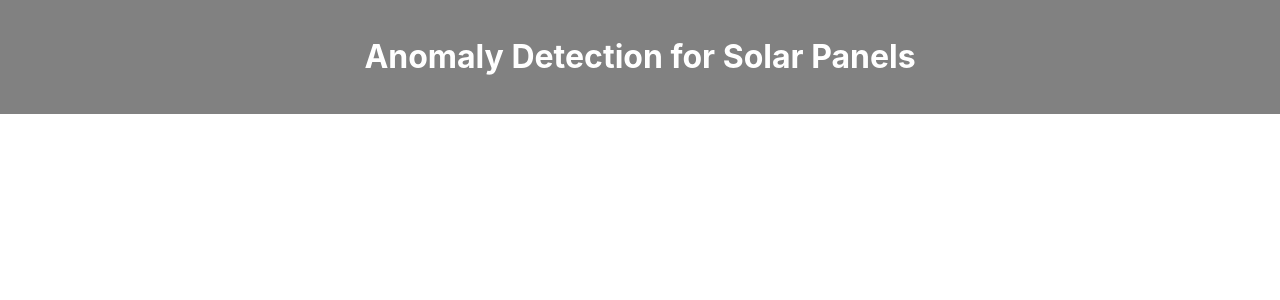
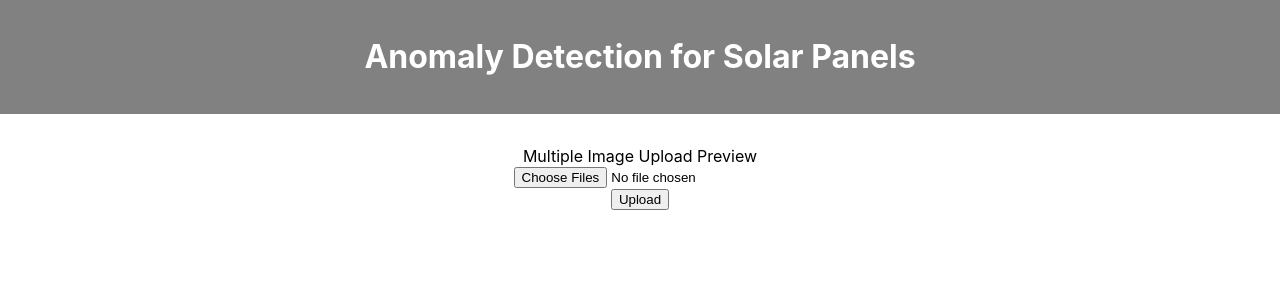
Before and after one commit to BrokenImage/raptor, a React (Create React App) app in the folder raptor_app/: page / in a window 1280 px wide. Shown: the top 300 px of the page. Built offline with nearby package versions, Linux system fonts and the light colour scheme.

Commit message:
upload images button

```diff
--- a/raptor_app/src/App.js
+++ b/raptor_app/src/App.js
@@ -1,14 +1,33 @@
-import React from 'react';
+import React, {Component} from 'react';
 // import logo from './logo.svg';
 import './App.css';
-import Landing from './Landing';
+import Landing from './components/Landing';
+import MultipleImageUploadComponent from './components/multiple-image-upload';
+import { render } from 'react-dom';
 
-function App() {
-  return (
-    <div className="App">
-      <Landing />
-    </div>
-  );
+
+class App extends Component {
+  render() {
+    return (
+      <div className="App">
+        <Landing />
+        <div className='container'>
+          <div className='row'>
+            <div className="col-md-6">
+              <div className="card">
+                <div className="card-header">
+                  Multiple Image Upload Preview
+                </div>
+                <div className="card-body">
+                  <MultipleImageUploadComponent />
+                </div>
+              </div>
+            </div>
+          </div>
+        </div>
+      </div>
+    );
+  }
 }
 
 export default App;
--- /dev/null
+++ b/raptor_app/src/components/multiple-image-upload.js
@@ -0,0 +1,46 @@
+import React, { Component } from 'react';
+
+export default class MultipleImageUploadComponent extends Component {
+
+    fileObj = [];
+    fileArray = [];
+
+    constructor(props) {
+        super(props)
+        this.state = {
+            file: [null]
+        }
+        this.uploadMultipleFiles = this.uploadMultipleFiles.bind(this)
+        this.uploadFiles = this.uploadFiles.bind(this)
+    }
+
+    uploadMultipleFiles(e) {
+        this.fileObj.push(e.target.files)
+        for (let i = 0; i < this.fileObj[0].length; i++) {
+            this.fileArray.push(URL.createObjectURL(this.fileObj[0][i]))
+        }
+        this.setState({ file: this.fileArray })
+    }
+
+    uploadFiles(e) {
+        e.preventDefault()
+        console.log(this.state.file)
+    }
+
+    render() {
+        return (
+            <form>
+                <div className="form-group multi-preview">
+                    {(this.fileArray || []).map(url => (
+                        <img src={url} alt="..." />
+                    ))}
+                </div>
+
+                <div className="form-group">
+                    <input type="file" className="form-control" onChange={this.uploadMultipleFiles} multiple />
+                </div>
+                <button type="button" className="btn btn-danger btn-block" onClick={this.uploadFiles}>Upload</button>
+            </form >
+        )
+    }
+}
```
Also changed, not shown: raptor_app/src/components/Landing.css (renamed from raptor_app/src/Landing.css), raptor_app/src/components/Landing.js (renamed from raptor_app/src/Landing.js).
